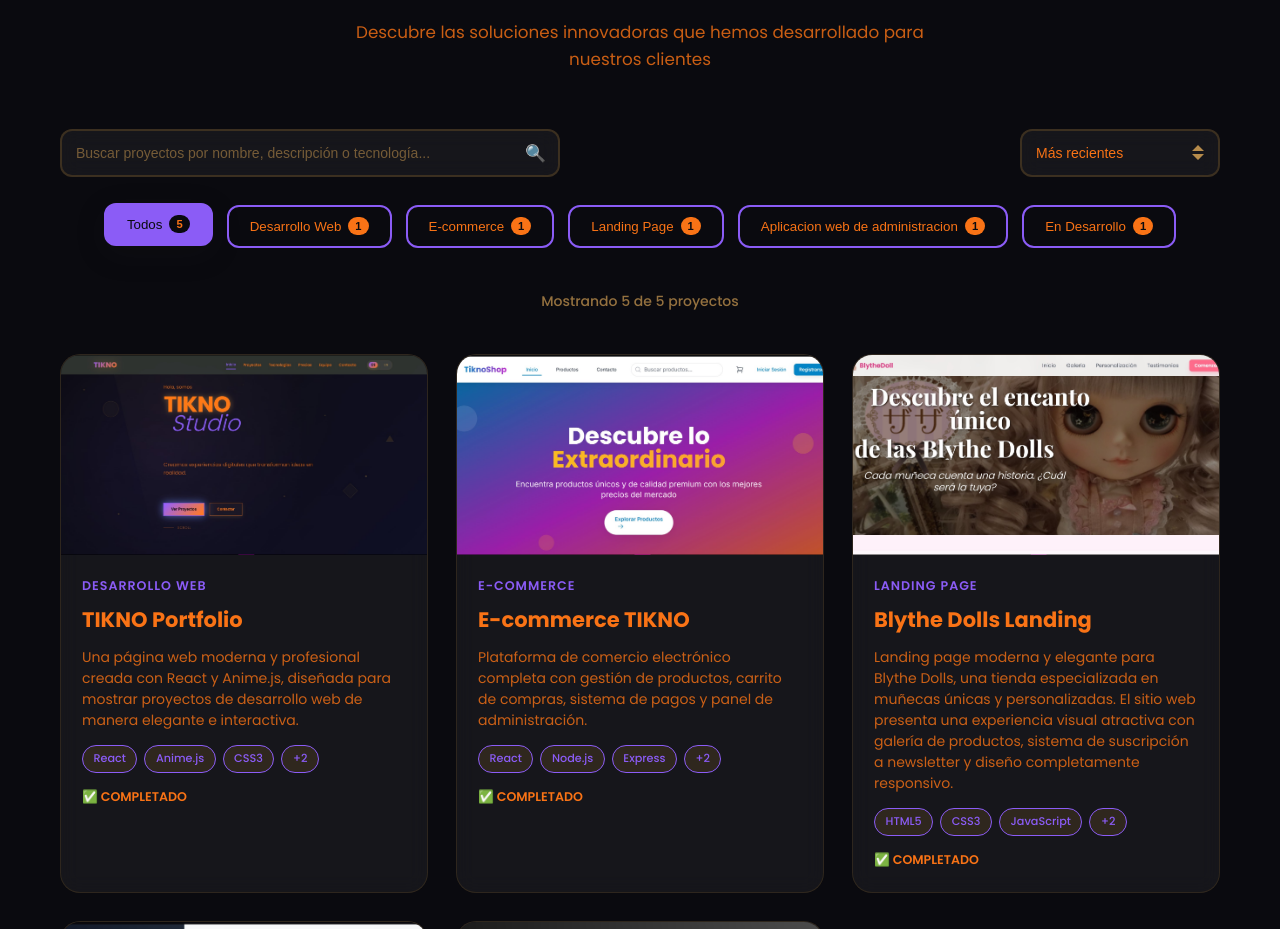
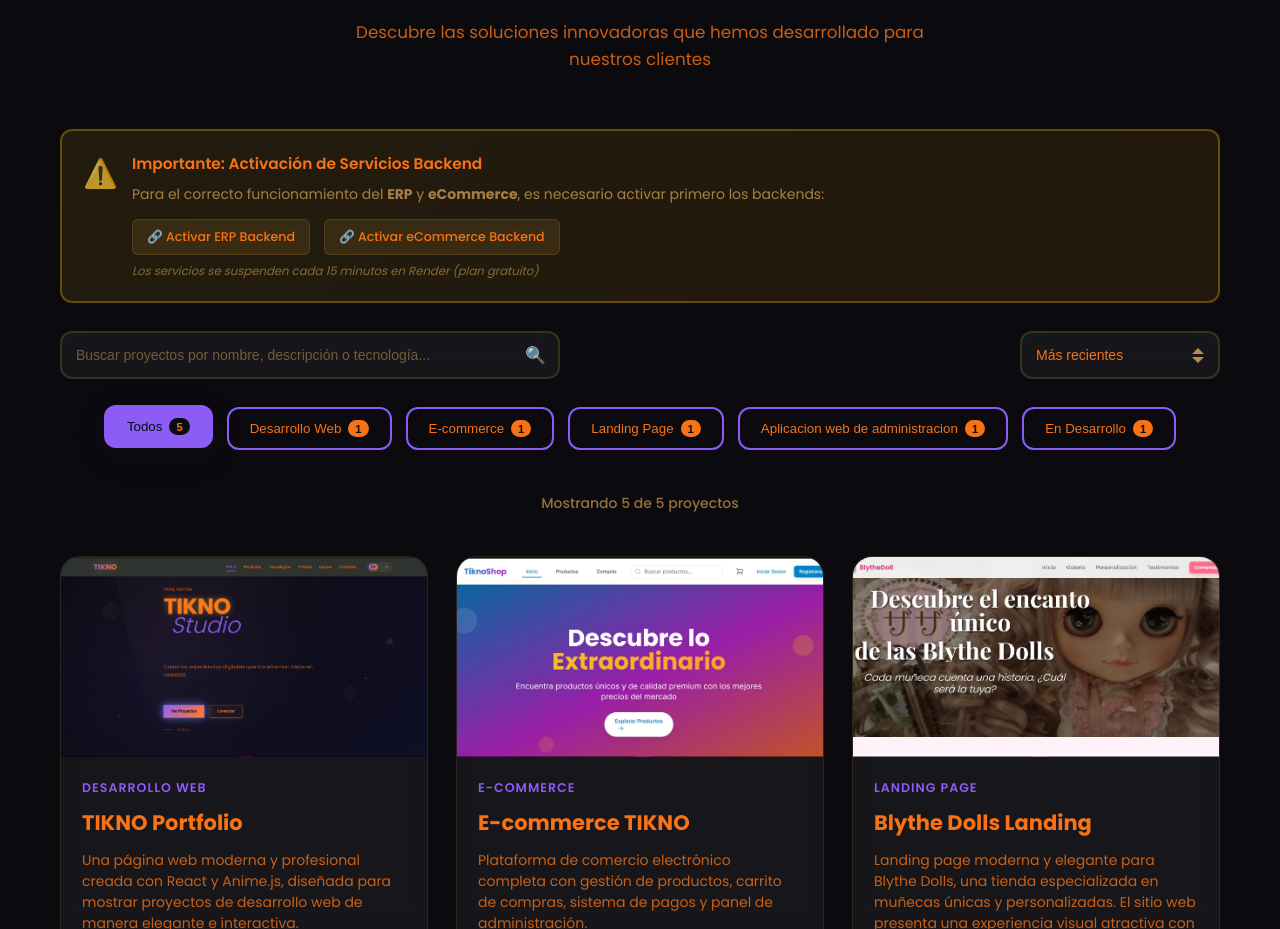
Before and after one commit to TIKNO-col/TIKNO, a React (Create React App) app: page / in a window 1280 px wide. Shown: the part 982-1911 px from the top of the page. Built offline with nearby package versions, Linux system fonts and the light colour scheme.

Commit message:
implementar backends

```diff
--- a/package.json
+++ b/package.json
@@ -3,7 +3,7 @@
   "version": "1.0.0",
   "description": "Portfolio profesional premium para TIKNO - Innovación cercana, software a tu alcance",
   "main": "index.js",
-  "homepage": "https://tikno-col.github.io/TIKNO-/",
+  "homepage": "https://tikno-col.github.io/TIKNO/",
   "scripts": {
     "start": "react-scripts start",
     "build": "react-scripts build",
--- a/src/App.css
+++ b/src/App.css
@@ -1025,6 +1025,103 @@
 }
 
 /* ===== PROYECTOS ===== */
+/* Aviso de backends */
+.backend-notice {
+  display: flex;
+  align-items: flex-start;
+  gap: 1rem;
+  background: linear-gradient(135deg, rgba(255, 193, 7, 0.1), rgba(255, 152, 0, 0.1));
+  border: 2px solid rgba(255, 193, 7, 0.3);
+  border-radius: var(--border-radius);
+  padding: 1.5rem;
+  margin: 2rem 0;
+  backdrop-filter: blur(10px);
+  transition: all 0.3s cubic-bezier(0.4, 0, 0.2, 1);
+}
+
+.backend-notice:hover {
+  border-color: rgba(255, 193, 7, 0.5);
+  transform: translateY(-2px);
+  box-shadow: 0 8px 25px rgba(255, 193, 7, 0.2);
+}
+
+.notice-icon {
+  font-size: 2rem;
+  flex-shrink: 0;
+  animation: pulse 2s infinite;
+}
+
+.notice-content h4 {
+  color: var(--color-beige-gold);
+  margin: 0 0 0.5rem 0;
+  font-size: 1.1rem;
+  font-weight: 600;
+}
+
+.notice-content p {
+  color: rgba(182, 139, 75, 0.9);
+  margin: 0 0 1rem 0;
+  line-height: 1.5;
+}
+
+.backend-links {
+  display: flex;
+  gap: 1rem;
+  flex-wrap: wrap;
+  margin-bottom: 0.5rem;
+}
+
+.backend-link {
+  display: inline-flex;
+  align-items: center;
+  gap: 0.5rem;
+  padding: 0.5rem 1rem;
+  background: rgba(149, 110, 47, 0.2);
+  color: var(--color-beige-gold);
+  text-decoration: none;
+  border-radius: calc(var(--border-radius) / 2);
+  font-size: 0.9rem;
+  font-weight: 500;
+  transition: all 0.3s cubic-bezier(0.4, 0, 0.2, 1);
+  border: 1px solid rgba(149, 110, 47, 0.3);
+}
+
+.backend-link:hover {
+  background: rgba(149, 110, 47, 0.3);
+  transform: translateY(-1px);
+  box-shadow: 0 4px 12px rgba(149, 110, 47, 0.3);
+  border-color: rgba(149, 110, 47, 0.5);
+}
+
+.notice-content small {
+  color: rgba(182, 139, 75, 0.7);
+  font-style: italic;
+  display: block;
+  margin-top: 0.5rem;
+}
+
+@keyframes pulse {
+  0%, 100% { opacity: 1; }
+  50% { opacity: 0.7; }
+}
+
+@media (max-width: 768px) {
+  .backend-notice {
+    flex-direction: column;
+    text-align: center;
+  }
+
+  .backend-links {
+    justify-content: center;
+  }
+
+  .backend-link {
+    flex: 1;
+    justify-content: center;
+    min-width: 140px;
+  }
+}
+
 /* Controles de búsqueda y ordenamiento */
 .project-controls {
   display: flex;
--- a/src/App.js
+++ b/src/App.js
@@ -233,6 +233,8 @@
       year: '2025',
       features: ['Carrito de compras', 'Sistema de pagos', 'Panel de administración', 'Gestión de inventario', 'Responsive design'],
       liveUrl: 'https://ecommerce-tiknowow.vercel.app',
+      // ⚠️ IMPORTANTE: Activar backend antes de usar: https://ecommerce-tikno-project.onrender.com
+      // El servicio se suspende cada 15 minutos en Render (plan gratuito)
       backendUrl: 'https://ecommerce-tikno-project.onrender.com',
       githubUrl: 'https://github.com/TIKNO-col'
     },
@@ -260,6 +262,9 @@
       year: '2025',
       features: ['Gestión de inventario', 'Compras y ventas', 'Pagos y facturación', 'Reportes y análisis', 'Seguridad y control de acceso'],
       liveUrl: 'https://erptikno-flame.vercel.app/',
+      // ⚠️ IMPORTANTE: Activar backend antes de usar: https://erp-tikno.onrender.com
+      // El servicio se suspende cada 15 minutos en Render (plan gratuito)
+      backendUrl: 'https://erp-tikno.onrender.com',
       githubUrl: 'https://github.com/TIKNO-col'
     },
     {
@@ -801,6 +806,24 @@
             Descubre las soluciones innovadoras que hemos desarrollado para nuestros clientes
           </p>
 
+          {/* Aviso importante sobre backends */}
+          <div className="backend-notice">
+            <div className="notice-icon">⚠️</div>
+            <div className="notice-content">
+              <h4>Importante: Activación de Servicios Backend</h4>
+              <p>Para el correcto funcionamiento del <strong>ERP</strong> y <strong>eCommerce</strong>, es necesario activar primero los backends:</p>
+              <div className="backend-links">
+                <a href="https://erp-tikno.onrender.com" target="_blank" rel="noopener noreferrer" className="backend-link">
+                  🔗 Activar ERP Backend
+                </a>
+                <a href="https://ecommerce-tikno-project.onrender.com" target="_blank" rel="noopener noreferrer" className="backend-link">
+                  🔗 Activar eCommerce Backend
+                </a>
+              </div>
+              <small>Los servicios se suspenden cada 15 minutos en Render (plan gratuito)</small>
+            </div>
+          </div>
+
           {/* Controles de filtrado y búsqueda */}
            <div className="project-controls">
              <div className="project-search">
```
Also changed, not shown: 1 other file (tests, documents, lock files or other folders).
